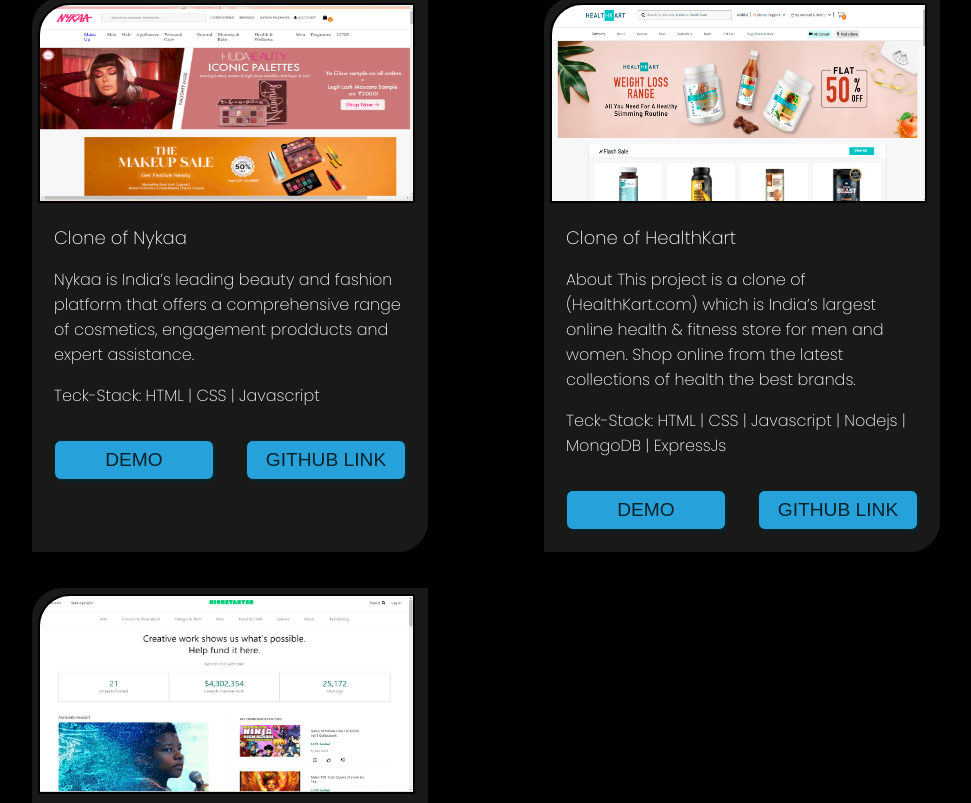
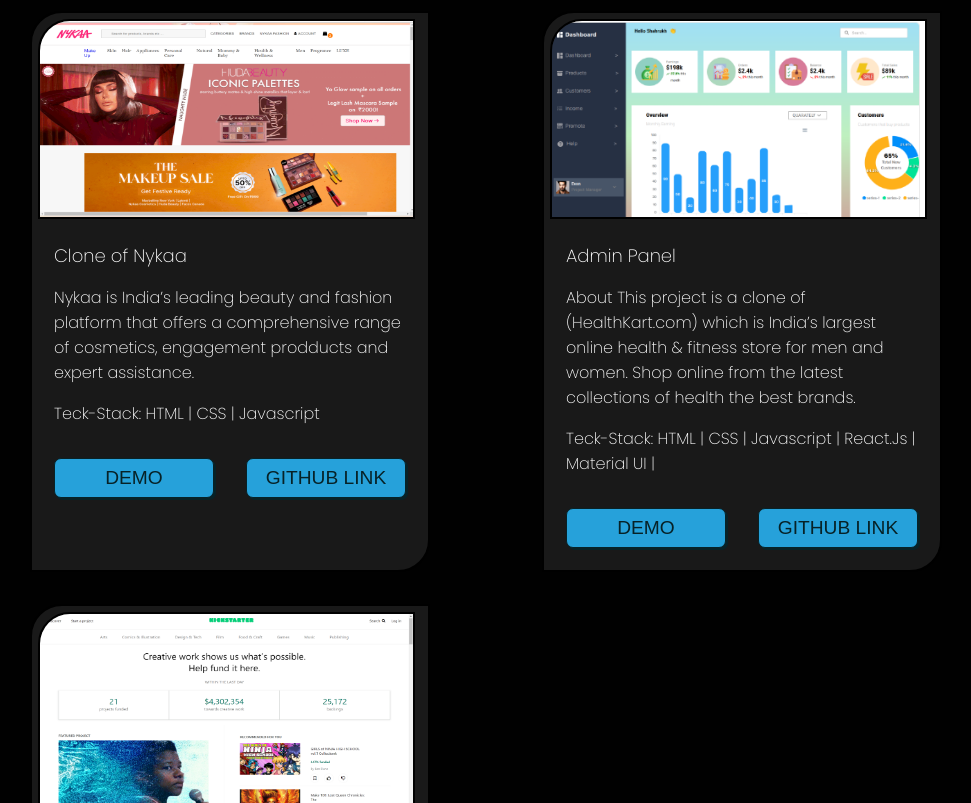
Before and after one commit to Arbaz-Ahmed-509/Portfolio, a React (Create React App) app: page / in a window 1280 px wide. Shown: the part 5170-5973 px from the top of the page, without its empty margins (16-987 px from the left). Built offline with nearby package versions, Linux system fonts and the light colour scheme.

Commit message:
Added Project

```diff
--- a/src/App.css
+++ b/src/App.css
@@ -9,9 +9,7 @@
   width: 100%;
   height: 100%;
   background-color: #000;
-   /* font-family: "Poppins", sans-serif; */
-   font-family: system-ui, -apple-system, BlinkMacSystemFont, 'Segoe UI', Roboto, Oxygen, Ubuntu, Cantarell, 'Open Sans', 'Helvetica Neue', sans-serif;
-
+  font-family: "Poppins", sans-serif;
 }
 a {
   text-decoration: none;
--- a/src/Project.js
+++ b/src/Project.js
@@ -1,7 +1,7 @@
 import React from "react";
 import "./Project.css";
 import Image from "./img/nykaa.png";
-import Img from "./img/healthkart.png";
+import Img from "./img/adminPanel.png";
 import Ima from "./img/kickstarter.png"
 
 
@@ -39,24 +39,24 @@
 
             <div className="one">
               <img src={Img} alt="project" />
-              <h2>Clone of HealthKart</h2>
+              <h2>Admin Panel</h2>
               <p>
               About
 This project is a clone of (HealthKart.com) which is India’s largest online health & fitness store for men and women. Shop online from the latest collections of health the best brands.
               </p>
               <p>
-                Teck-Stack: HTML | CSS | Javascript | Nodejs | MongoDB | ExpressJs
+                Teck-Stack: HTML | CSS | Javascript | React.Js | Material UI |
               </p>
 
               <a
-                href="https://hemantjayas.github.io/HealthKart/"
+                href="https://admin-panel-five-gamma.vercel.app/"
                 target="_blank"
                 rel="noreferrer"
               >
                 <button>Demo</button>
               </a>
               <a
-                href="https://github.com/Dhruvkagrawal/HealtKart.com-Clone"
+                href="https://github.com/Arbaz-Ahmed-509/AdminPanel"
                 target="_blank"
                 rel="noreferrer"
               >
--- a/src/Skills.css
+++ b/src/Skills.css
@@ -129,8 +129,13 @@
     width: 50px;
   }
   .two {
-    display: grid;
-    grid-template-columns: auto auto;
+    width: 70%;
+    border: 2px solid blue;
+    display: flex;
+    flex-wrap: wrap;
+    gap: 30px;
+    /* display: grid; */
+    /* grid-template-columns: auto auto; */
   }
 }
 @media only screen and (max-width: 325px) {
```
Also changed, not shown: src/img/adminPanel.png (added).
